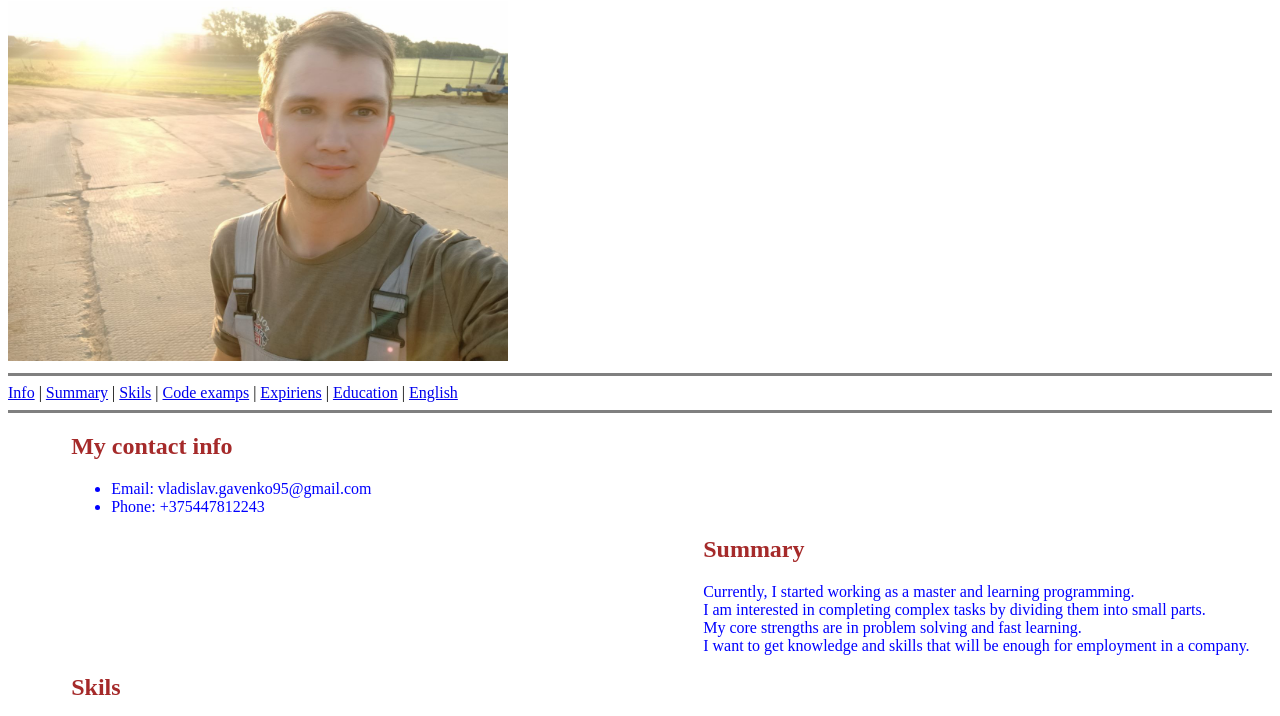
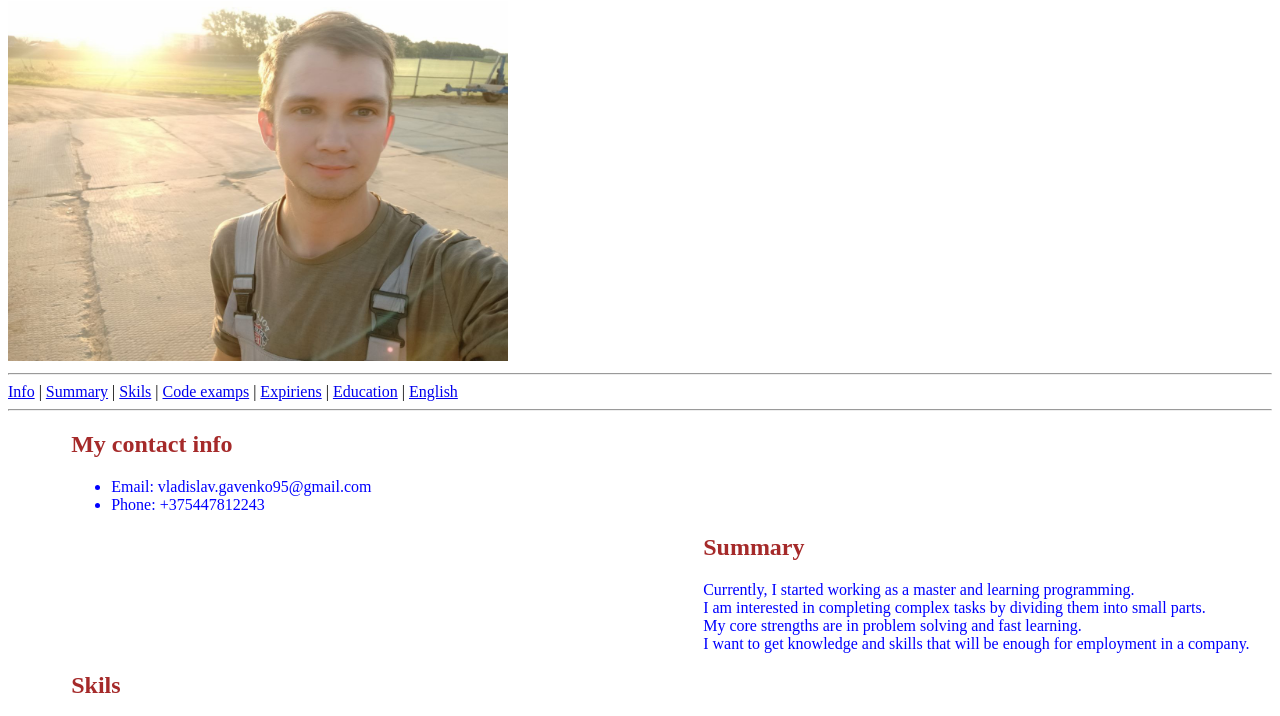
Before and after one commit to ReinekiLis/rsschool-cv, a plain HTML site: page index.html in a window 1280 px wide. Shown: the part 79-795 px from the top of the page. Drawn offline with Linux system fonts and the light colour scheme.

Commit message:
fix: delete atribute hr

```diff
--- a/index.html
+++ b/index.html
@@ -12,11 +12,11 @@
         <h1 class="feature-title"> Vladislav Gavenko</h1>
         <img src="assets/img/photo_2022-05-30_16-56-35.jpg" alt="My photo" width="500" height="360">
         <br>
-        <hr size="3" color="gray">
-        <nav><a href="#info>">Info</a> | <a href="#Summary">Summary</a> | <a href="#skils">Skils</a>
+        <hr>
+        <nav><a href="#info">Info</a> | <a href="#Summary">Summary</a> | <a href="#skils">Skils</a>
          | <a href="#code">Code examps</a> | <a href="#expiriens">Expiriens</a> | <a href="#education">Education</a>
          | <a href="#eng">English</a></nav>
-        <hr size="3" color="gray">
+        <hr>
     </header>
     <main>
         <div id="info">
```
